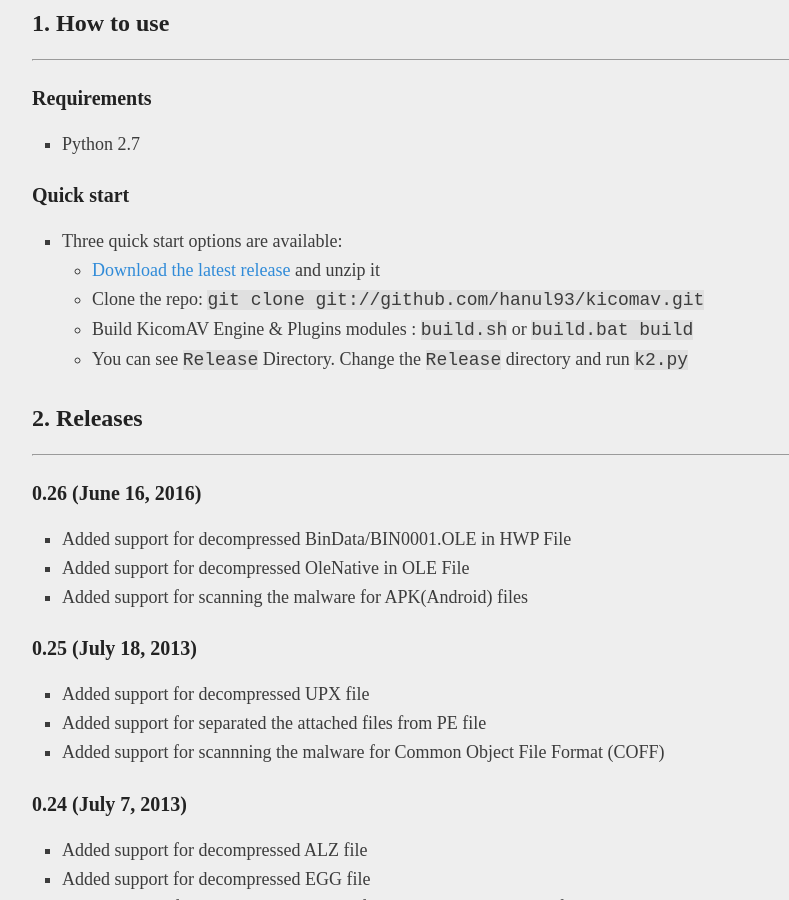
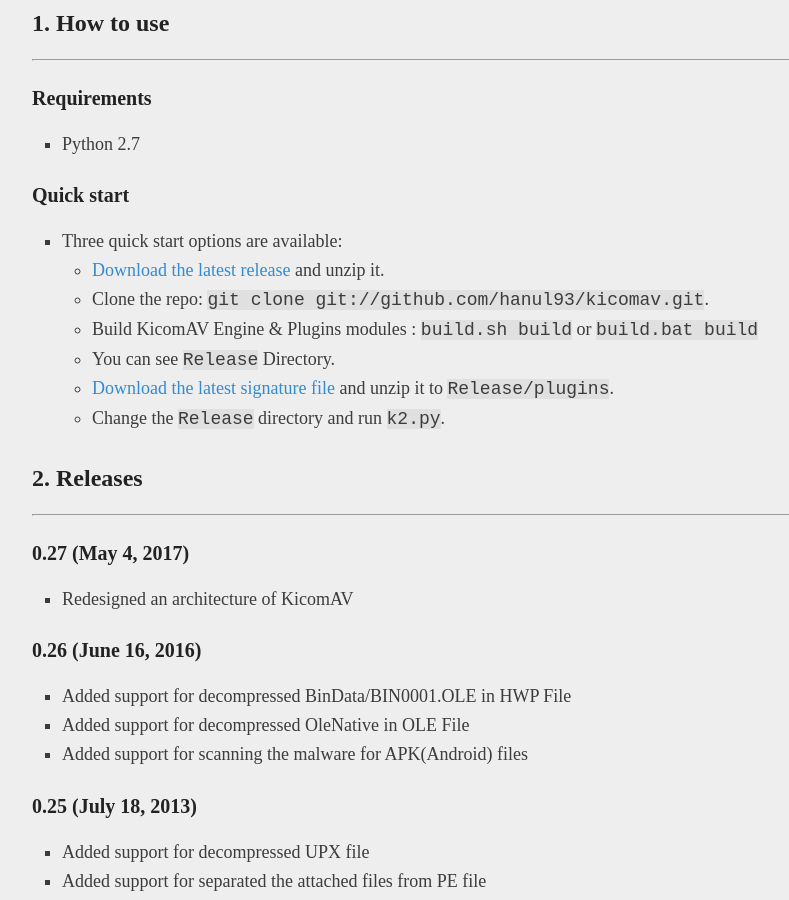
Before and after one commit to hanul93/kicomav, a Jekyll site: the page built from index.md, in a window 1280 px wide and 900 px high, scrolled down 964 px. Shown: the whole window, without its empty margins (218-1007 px from the left). Built offline with Jekyll 4.4.1, drawn with Linux system fonts in a browser that asks for light colours; our own code applies the rules of GitHub Pages for plain Markdown files.

Commit message:
0.27 정보를 추가

````diff
--- a/index.md
+++ b/index.md
@@ -23,14 +23,20 @@
 ### Quick start
 
 * Three quick start options are available:
-    * [Download the latest release](https://github.com/hanul93/kicomav/archive/master.zip) and unzip it
-    * Clone the repo: ```git clone git://github.com/hanul93/kicomav.git```
-    * Build KicomAV Engine & Plugins modules : ```build.sh``` or ```build.bat build```
-    * You can see ```Release``` Directory. Change the ```Release``` directory and run ```k2.py```
+    * [Download the latest release](https://github.com/hanul93/kicomav/archive/master.zip) and unzip it.
+    * Clone the repo: ```git clone git://github.com/hanul93/kicomav.git```.
+    * Build KicomAV Engine & Plugins modules : ```build.sh build``` or ```build.bat build```
+    * You can see ```Release``` Directory.
+    * [Download the latest signature file](https://github.com/hanul93/kicomav-db/raw/master/update/main.zip) and unzip it to ```Release/plugins```.
+    * Change the ```Release``` directory and run ```k2.py```.
 
 ## 2. Releases
 
 ***
+
+### 0.27 (May 4, 2017)
+
+* Redesigned an architecture of KicomAV
 
 ### 0.26 (June 16, 2016)
 
````
